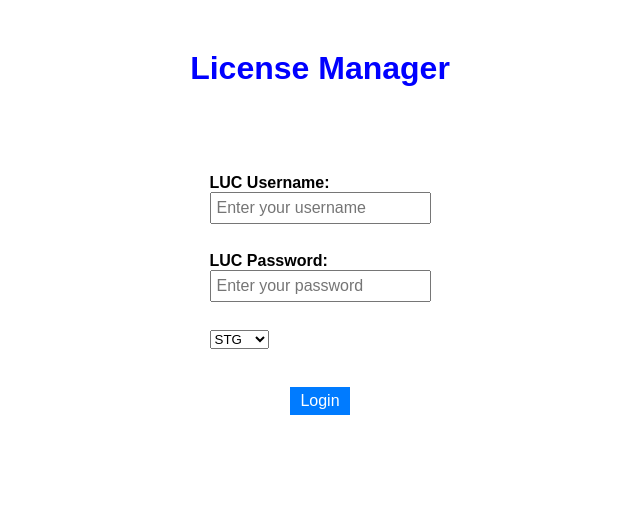
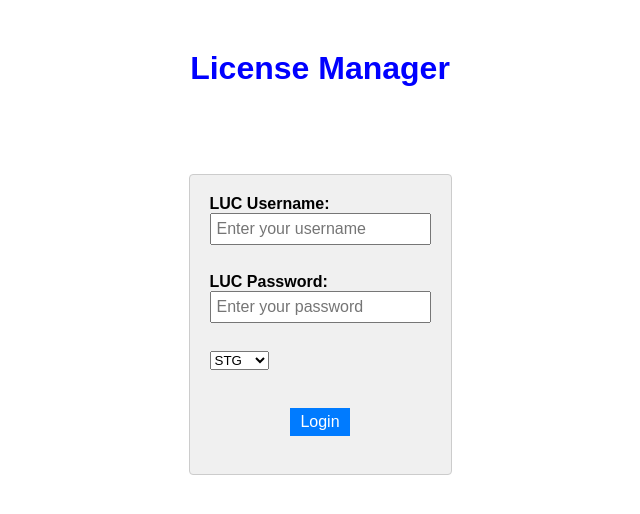
Before and after one commit to lesabag/license_manager, a Flask app: page / in a window 1280 px wide. Shown: the top 514 px of the page, without its empty margins (320-960 px from the left). Run offline with Flask 2, Linux system fonts and the light colour scheme.

Commit message:
Update login.html

```diff
--- a/api/templates/login.html
+++ b/api/templates/login.html
@@ -19,6 +19,10 @@
             display: inline-block;
             text-align: left;
             margin-top: 30px;
+            background-color: #f0f0f0; /* Add the desired background color */
+            padding: 20px; /* Add padding to create space between the form and the frame */
+            border: 1px solid #ccc; /* Add a border to the form frame */
+            border-radius: 4px; /* Add border-radius to create rounded corners */
         }
 
         label {
```
